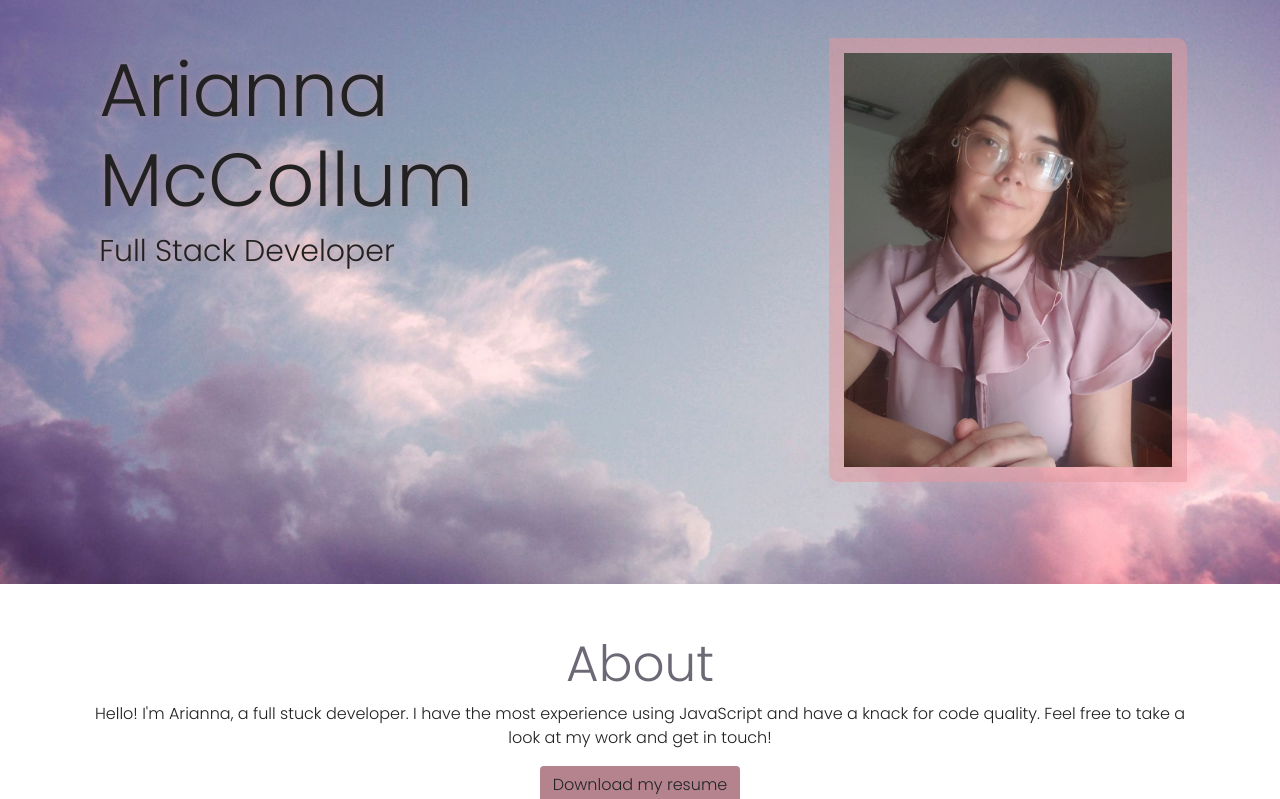
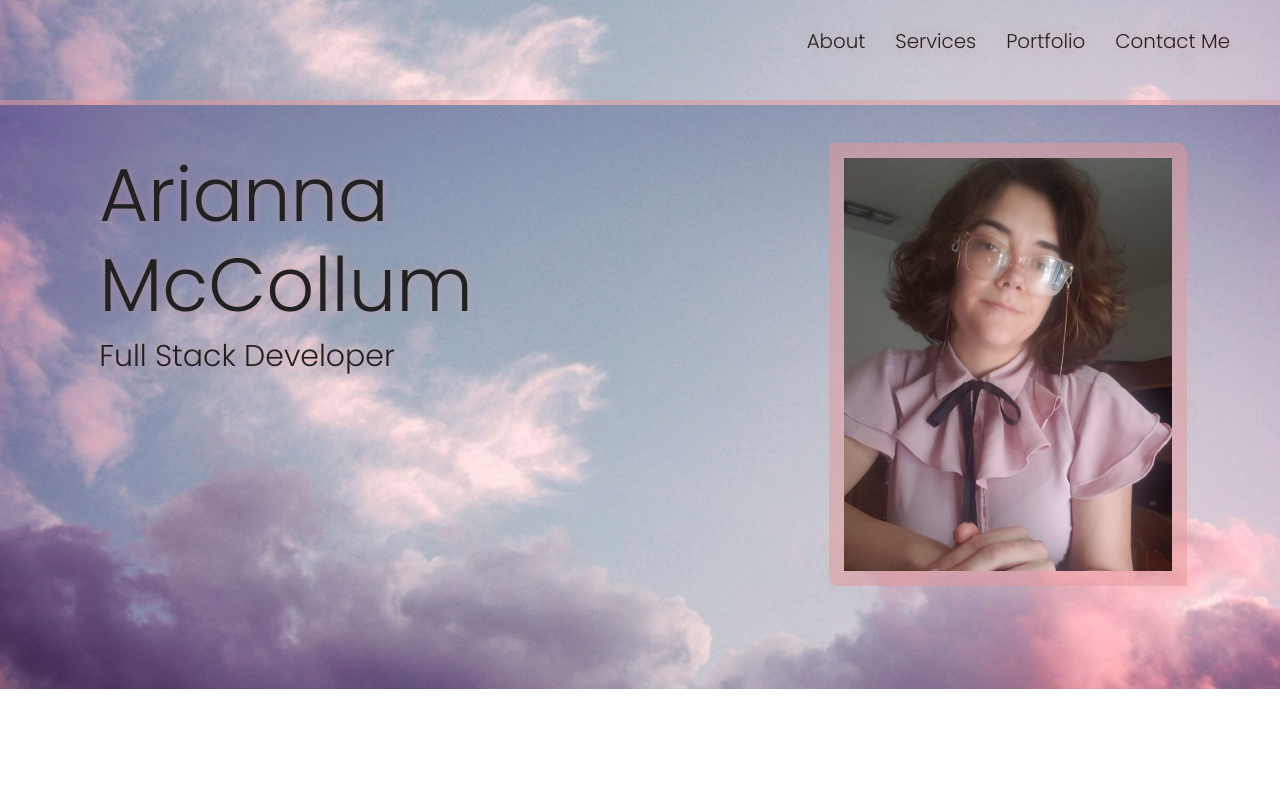
Before and after one commit to Arianna-McCollum/AriannaMcCollum-Portfolio, a React (Create React App) app: page / in a window 1280 px wide. Shown: the top 799 px of the page. Built offline with nearby package versions, Linux system fonts and the light colour scheme.

Commit message:
Added Nav

```diff
--- a/src/App.js
+++ b/src/App.js
@@ -5,6 +5,7 @@ import ContactForm from './components/Contact';
 import Portfolio from './components/Portfolio';
 import Header from './components/Header';
 import Footer from './components/Footer';
+import Nav from './components/Nav';
 
 
 function App() {
@@ -12,6 +13,7 @@ function App() {
   return (
     <div>
       <main>
+        <Nav></Nav>
         <Header></Header>
         <About></About>
         <Services></Services>
--- a/src/components/Nav/index.js
+++ b/src/components/Nav/index.js
@@ -0,0 +1,21 @@
+import React from 'react';
+
+
+function Nav() {
+  return (
+<header class="hero-header" id="hero-header">
+    <div class="wrapper">
+   </div>
+   <nav>
+        <ul>
+            <li><a href="#about">About</a></li>
+            <li><a href="#services">Services</a></li>
+            <li><a href="#portfolio">Portfolio</a></li>
+            <li><a href="#contact">Contact Me</a></li>
+        </ul>
+    </nav>
+</header>
+  );
+}
+
+export default Nav;
```
Also changed, not shown: src/components/About/index.js (+8 -0 lines).
